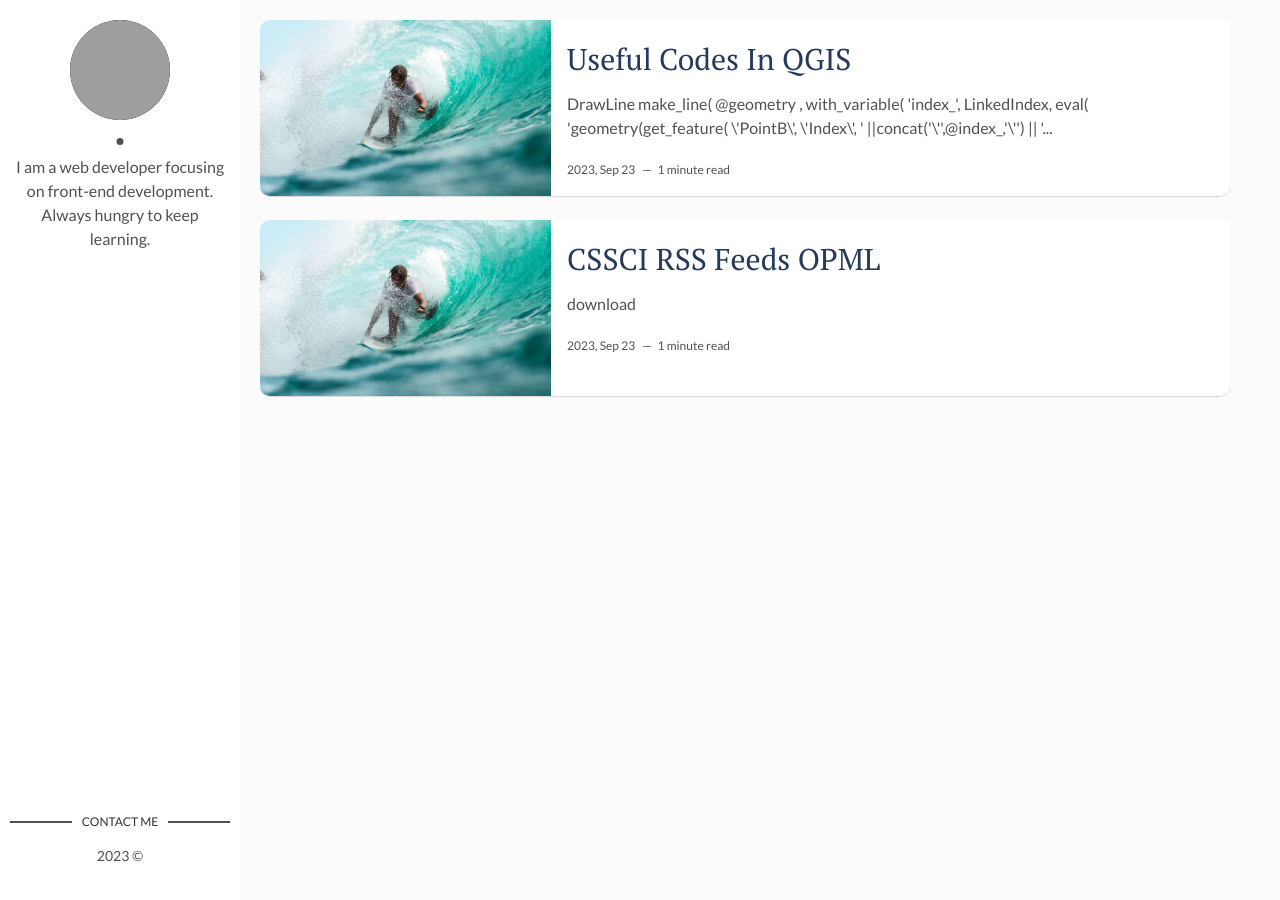
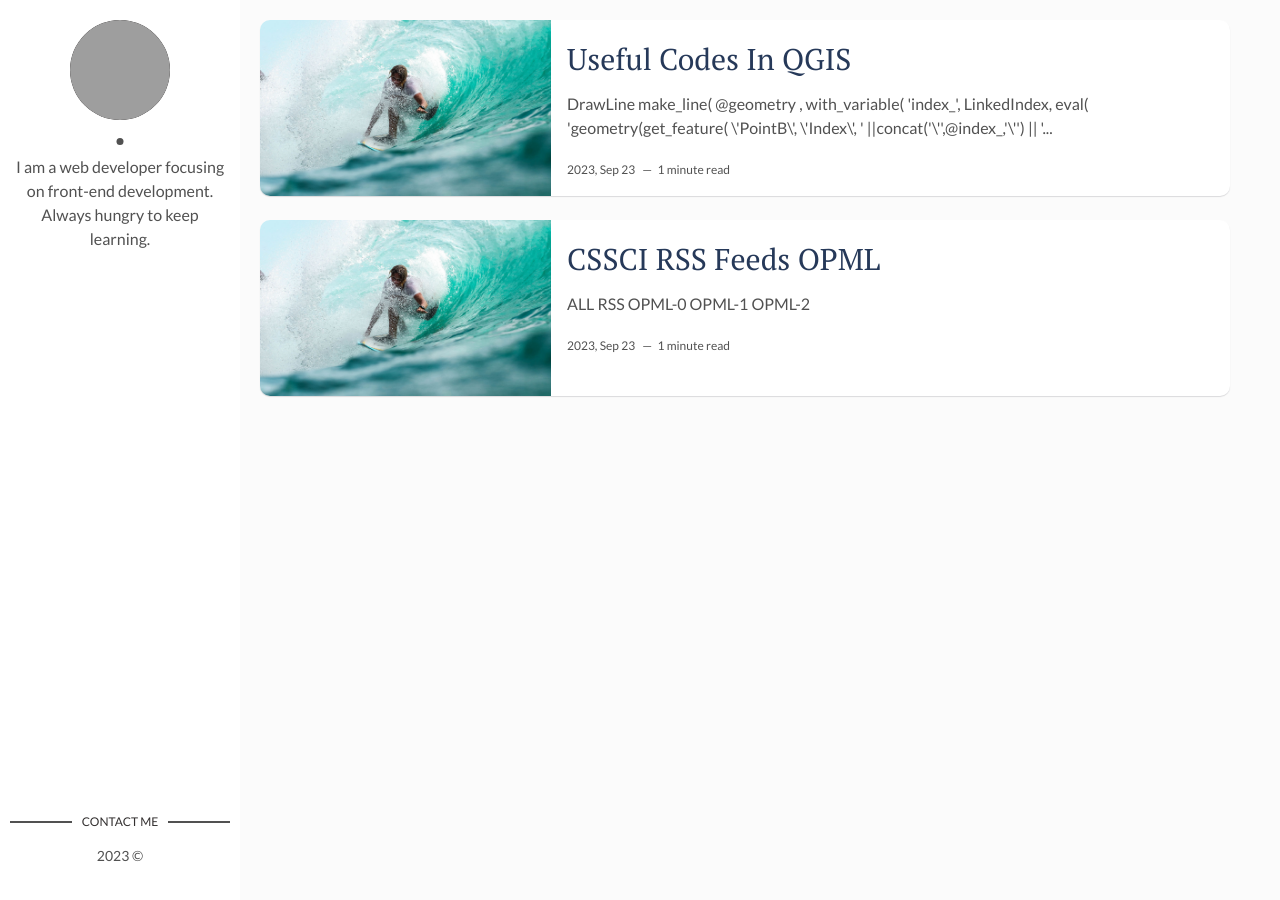
Before and after one commit to MrWuBear/MrWuBear.github.io, a Jekyll site: the page built from index.html, in a window 1280 px wide. Built offline with Jekyll 4.4.1, drawn with Linux system fonts in a browser that asks for light colours; the list of posts is cut into pages by our own code; grey boxes are pictures that could not be loaded.

Commit message:
add _data

```diff
--- a/_posts/2023-09-23-CSSCI_OPML.markdown
+++ b/_posts/2023-09-23-CSSCI_OPML.markdown
@@ -9,4 +9,7 @@ tags: [data,zotero,cssci]
 ---
 
 
-[download]({{site.baseurl}}/asset/data)
+[ALL RSS]({{site.baseurl}}/asset/data/CSSCI_CNKI_RSS_LISTS_ALL.csv)
+[OPML-0]({{site.baseurl}}/asset/data/CSSCI_CNKI_RSS_LISTS_0.opml)
+[OPML-1]({{site.baseurl}}/asset/data/CSSCI_CNKI_RSS_LISTS_1.opml)
+[OPML-2]({{site.baseurl}}/asset/data/CSSCI_CNKI_RSS_LISTS_2.opml)
```
